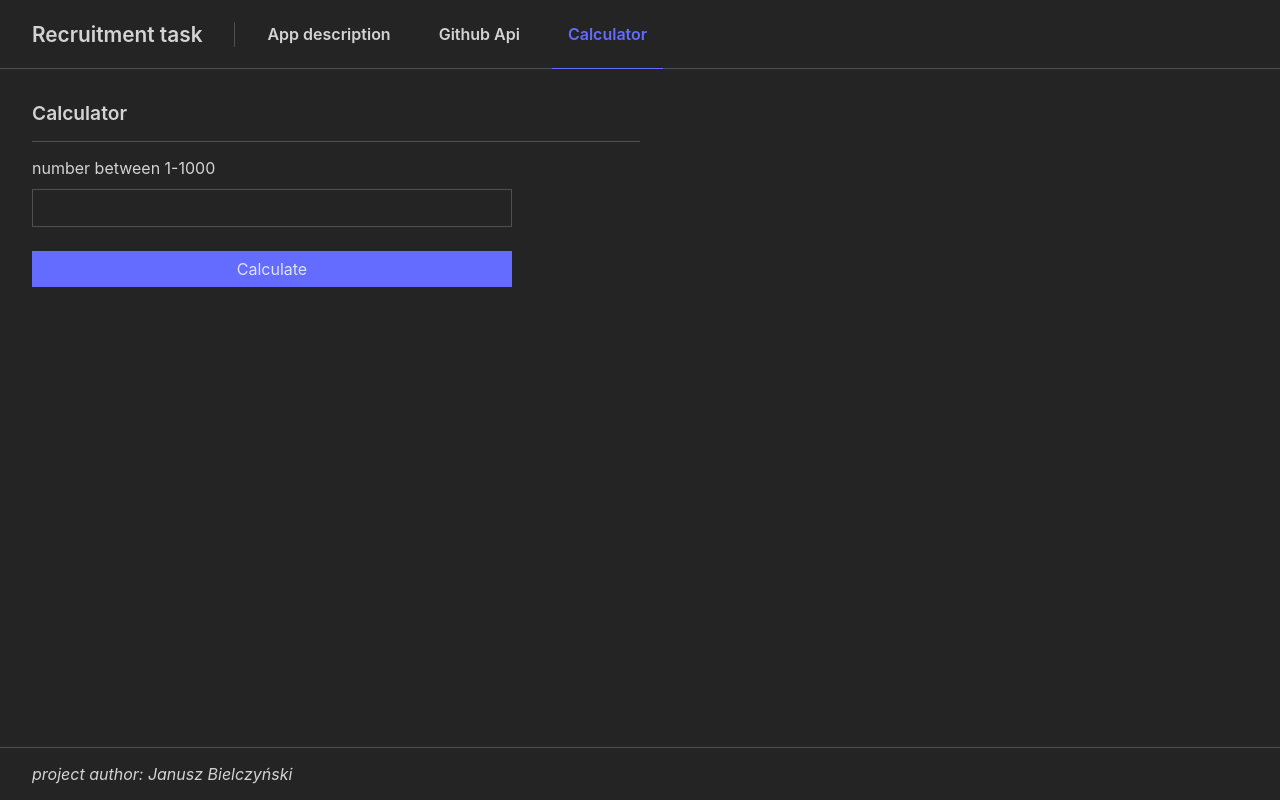
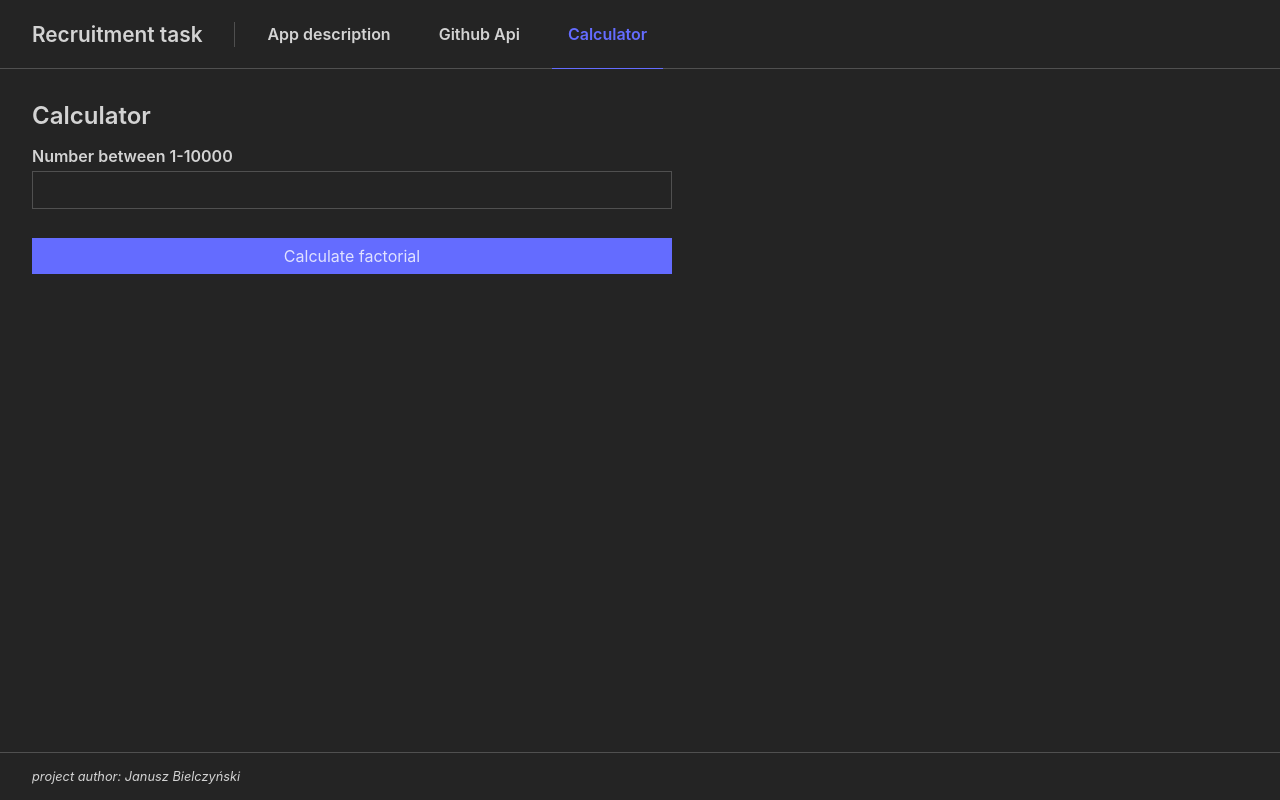
Before and after one commit to Bajena/recruitment-task, a React (Vite) app: page /calculator in a window 1280 px wide. Built offline with nearby package versions, Linux system fonts and the light colour scheme.

Commit message:
factorial calc updated, styling

```diff
--- a/src/components/CalculatorResultHistory.jsx
+++ b/src/components/CalculatorResultHistory.jsx
@@ -3,11 +3,13 @@ import { useSelector } from 'react-redux';
 export default function CalculatorResultHistory() {
   const results = useSelector((state) => state.factorializeArray.value);
   return results.length ? (
-    <div className="results">
-      <p>results history:</p>
-      <ol>
+    <div className="previous_calculations">
+      <p className="previous_calculations__title">Calculations history:</p>
+      <ol className="previous_calculations__list">
         {results.map((result, i) => (
-          <li key={i}>{result}</li>
+          <li className="previous_calculations__list__element" key={i}>
+            {result}
+          </li>
         ))}
       </ol>
     </div>
--- a/src/components/FormErrors.jsx
+++ b/src/components/FormErrors.jsx
@@ -1,9 +1,11 @@
 export default function FormErrors({ errors }) {
-  return Object.keys(errors).length ? (
+  return (
     <div className="form__group__errors">
-      {Object.values(errors).map((error, i) => (
-        <span key={i}>{error.message}</span>
-      ))}
+      {Object.keys(errors).length
+        ? Object.values(errors).map((error, i) => (
+            <span key={i}>{error.message}</span>
+          ))
+        : null}
     </div>
-  ) : null;
+  );
 }
--- a/src/pages/ApiPage.jsx
+++ b/src/pages/ApiPage.jsx
@@ -27,12 +27,14 @@ export default function ApiPage() {
   return (
     <>
       <p className="section-container__description">Github API</p>
-      <hr className="section-container__separator" />
-      <h2></h2>
-      <form className="form" onSubmit={handleSubmit(onSubmit)}>
+      <form
+        autoComplete="off"
+        className="form"
+        onSubmit={handleSubmit(onSubmit)}
+      >
         <div className="form__group">
           <label className="form__group__label" htmlFor="login">
-            github login
+            Github login
           </label>
           <input
             className="form__group__input"
@@ -55,9 +57,11 @@ export default function ApiPage() {
           ))}
         </div>
       ) : Array.isArray(data) ? (
-        <div className="no-projects-info">
-          <span className="no-projects-info__text">
-            <b className="no-projects-info__text__highlighted">{loginValue}</b>{' '}
+        <div className="result-info">
+          <span className="result-info__text">
+            <strong className="result-info__text__highlighted">
+              {loginValue}
+            </strong>{' '}
             has no public projects available
           </span>
         </div>
--- a/src/pages/CalculatorPage.jsx
+++ b/src/pages/CalculatorPage.jsx
@@ -21,39 +21,49 @@ export default function CalculatorPage() {
   return (
     <>
       <p className="section-container__description">Calculator</p>
-      <hr className="section-container__separator" />
-      <form className="form" onSubmit={handleSubmit(onSubmit)}>
+      <form
+        autoComplete="off"
+        className="form"
+        onSubmit={handleSubmit(onSubmit)}
+      >
         <div className="form__group">
           <label className="form__group__label" htmlFor="factorialize">
-            number between 1-1000
+            Number between 1-10000
           </label>
           <input
-            type="number"
-            min="1"
-            max="1000"
             className="form__group__input"
             {...register('factorialize', {
               required: 'this field is required',
+              pattern: {
+                value: /^\d+$/,
+                message: 'Field value must be a number',
+              },
               min: {
                 value: 0,
                 message: 'This number is too small.',
               },
               max: {
-                value: 1000,
-                message: 'This number is too great.',
+                value: 10000,
+                message: 'This number is too large',
               },
             })}
           />
           <FormErrors errors={errors} />
         </div>
         <button className="form__submit" type="submit">
-          Calculate
+          Calculate factorial
         </button>
       </form>
       {factorializeValue > 0 ? (
-        <p>
-          last result is: <strong>{factorializeValue}</strong>
-        </p>
+        <div className="result-info">
+          <span className="result-info__text">
+            last result is:
+            <br />
+            <strong className="result-info__text__highlighted">
+              {factorializeValue}
+            </strong>
+          </span>
+        </div>
       ) : null}
 
       <CalculatorResultHistory />
--- a/src/pages/DescriptionPage.jsx
+++ b/src/pages/DescriptionPage.jsx
@@ -2,7 +2,6 @@ export default function DescriptionPage() {
   return (
     <>
       <p className="section-container__description">App description</p>
-      <hr className="section-container__separator" />
       <p>
         Napisz aplikację korzystając z najnowszego api react.js (hooki, Context,
         itd.) spełniającą poniższe założenia. Aplikacja ma się składać z minimum
--- a/src/reducers/factorializeReducer.js
+++ b/src/reducers/factorializeReducer.js
@@ -3,15 +3,17 @@ import { createSlice } from '@reduxjs/toolkit';
 export const factorializeSlice = createSlice({
   name: 'factorialize',
   initialState: {
-    value: [],
+    value: '',
   },
   reducers: {
     calculateFactorialize: (state, action) => {
-      const calculateFactorializeFunction = (n) => {
-        if (n > 1) return n * calculateFactorializeFunction(n - 1);
-        return 1;
-      };
-
+      function calculateFactorializeFunction(n) {
+        var fact = 1n;
+        for (let i = 2n; i <= n; i++) {
+          fact *= i;
+        }
+        return fact.toString();
+      }
       state.value = calculateFactorializeFunction(action.payload);
     },
   },
--- a/src/store.js
+++ b/src/store.js
@@ -25,5 +25,7 @@ export default configureStore({
     factorializeArray: factorializeArrayReducer,
   },
   middleware: (getDefaultMiddleware) =>
-    getDefaultMiddleware().prepend(listenerMiddleware.middleware),
+    getDefaultMiddleware({ serializableCheck: false }).prepend(
+      listenerMiddleware.middleware
+    ),
 });
--- a/src/style/App.scss
+++ b/src/style/App.scss
@@ -50,6 +50,11 @@ main {
     font-weight: 600;
     padding-right: 2rem;
     border-right: $border-style-main;
+    @media (max-width: 700px) {
+      padding-top: 1.5rem;
+      border: none;
+      width: 100%;
+    }
   }
   .nav-menu__element {
     margin-bottom: -0.05rem;
@@ -65,6 +70,10 @@ main {
       color: $brand-color;
       border-color: $brand-color;
     }
+    @media (max-width: 700px) {
+      padding: 0.6rem 0.1rem;
+      font-size: 0.8rem;
+    }
   }
 }
 
@@ -73,13 +82,8 @@ main {
   padding: 2rem;
   .section-container__description {
     font-weight: 600;
-    font-size: 1.2rem;
-  }
-  .section-container__separator {
-    margin: 1rem 0;
-    border: none;
-    width: 50%;
-    border-bottom: $border-style-main;
+    font-size: 1.5rem;
+    margin-bottom: 1rem;
   }
 }
 
@@ -87,14 +91,16 @@ main {
 .form {
   display: flex;
   flex-direction: column;
-  gap: 1.5rem;
-  max-width: 30rem;
+  gap: 0.5rem;
+  max-width: 40rem;
   .form__group {
     display: flex;
     flex-direction: column;
-    gap: 0.7rem;
+
     .form__group__label {
       color: $font-color;
+      font-weight: 600;
+      margin-bottom: 0.3rem;
     }
     .form__group__input {
       all: unset;
@@ -105,7 +111,9 @@ main {
       }
     }
     .form__group__errors {
+      height: 1.3rem;
       span {
+        font-size: 0.9rem;
         color: $danger-color;
       }
     }
@@ -120,13 +128,22 @@ main {
   }
 }
 
-.no-projects-info {
+.result-info {
   padding: 1.5rem 0;
-  .no-projects-info__text {
-    font-size: 2rem;
-    .no-projects-info__text__highlighted {
+  .result-info__text {
+    .result-info__text__highlighted {
       color: $brand-color;
+      word-break: break-all;
     }
+  }
+}
+.previous_calculations {
+  .previous_calculations__title {
+    font-size: 1.2rem;
+    font-weight: 600;
+  }
+  .previous_calculations__list__element {
+    word-break: break-all;
   }
 }
 
@@ -140,12 +157,18 @@ main {
     width: 15rem;
     padding: 1rem 1rem;
     border-left: $border-style-main;
-    &:nth-of-type(2n) {
-      border-color: $brand-color;
-    }
+    display: flex;
+    flex-direction: column;
+    gap: 0.5rem;
+
     .projects-container__project__title {
       font-size: 1.2rem;
       font-weight: 600;
+    }
+    &:nth-of-type(2n) {
+      .projects-container__project__title {
+        color: $brand-color;
+      }
     }
     .projects-container__project__link {
       font-style: italic;
@@ -182,5 +205,6 @@ main {
   border-top: $border-style-main;
   .footer-section__text {
     font-style: italic;
+    font-size: 0.8rem;
   }
 }
```
Also changed, not shown: vercel.json (added).
